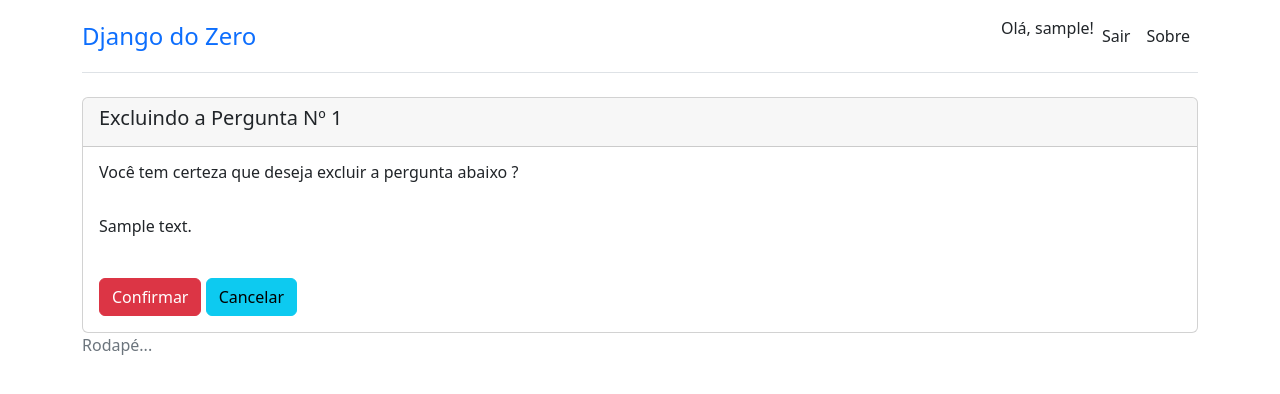
After one commit to adriano-ferrari/vamos_codar, a Django app: page /enquete/1/delete in a window 1280 px wide. The commit adds this page. Shown: the top 394 px of the page. Run offline with Django 5.2, Linux system fonts and the light colour scheme; a user stored in the database is signed in; tables that the repository leaves empty hold one stand-in row (values such as "Sample post").

Commit message:
[COMO EXCLUIR Registros - CRUD Básico] CRIE um Aplicativo WEB [Django do Zero #12]

```diff
--- /dev/null
+++ b/templates/polls/question_confirm_delete_form.html
@@ -0,0 +1,22 @@
+{% extends '_layout1.html' %} {# herda o layout do sistema #}
+
+{% block content %} {# substitui o bloco content em _layout1.html #}
+    <div class="card">
+        <div class="card-header">
+            <h5 class="card-title">Excluindo a Pergunta Nº {{ object.id }}</h5>
+        </div>
+
+        <div class="card-body">
+            <form method="post">
+                {% csrf_token %}
+                <h6>Você tem certeza que deseja excluir a pergunta abaixo ?</h6>
+                <br />
+                <p>{{ object.question_text }}</p>
+                <br />
+                <button type="submit" class="btn btn-danger">Confirmar</button>
+                <a href="{% url 'index' %}" class="btn btn-info">Cancelar</a>
+            </form>
+        </div>
+
+    </div>
+{% endblock %} {# fecha o bloco content #}
--- a/templates/polls/questions.html
+++ b/templates/polls/questions.html
@@ -15,6 +15,9 @@
                 {{ question.pub_date|date:"d/m/Y" }} | {{ question.question_text }} |
                 <a href="{% url 'question_edit' question.id %}" class="link-secondary">
                     Editar
+                </a>  |
+                <a href="{% url 'question_delete' question.id %}" class="link-secondary">
+                    Excluir
                 </a>
             </p>
         </article>
--- a/webapp/polls/urls.py
+++ b/webapp/polls/urls.py
@@ -4,7 +4,8 @@ from django.urls import path
 from .views import (
     index, ola,
     QuestionCreateView, question_create,
-    QuestionUpdateView, question_update
+    QuestionUpdateView, question_update,
+    QuestionDeleteView, question_delete,
     )
 
 
@@ -16,4 +17,6 @@ urlpatterns = [
     path('pergunta/create', question_create, name="poll_create"),
     path('enquete/<int:pk>/edit', QuestionUpdateView.as_view(), name="question_edit"),
     path('pergunta/<int:question_id>/update', question_update, name="question_update"),
+    path('enquete/<int:pk>/delete', QuestionDeleteView.as_view(), name="question_delete"),
+    path('pergunta/<int:question_id>/remove', question_delete, name="question_remove"),
 ]
--- a/webapp/polls/views.py
+++ b/webapp/polls/views.py
@@ -1,5 +1,5 @@
 from django.shortcuts import render, redirect, get_object_or_404
-from django.views.generic.edit import CreateView, UpdateView
+from django.views.generic.edit import CreateView, UpdateView, DeleteView
 from django.urls import reverse_lazy
 from django.contrib.auth.decorators import login_required
 from django.contrib.auth.mixins import LoginRequiredMixin
@@ -105,3 +105,30 @@ def question_update(request, question_id):
             return redirect("index")
 
     return render(request, 'polls/question_form.html', context)
+
+
+class QuestionDeleteView(LoginRequiredMixin, DeleteView):
+    model = Question
+    template_name = 'polls/question_confirm_delete_form.html'
+    success_url = reverse_lazy('index')
+    success_message = 'A pergunta foi excluída com sucesso.'
+
+    def form_valid(self, form):
+        messages.success(self.request, self.success_message)
+        return super(QuestionDeleteView, self).form_valid(form)
+
+
+@login_required
+def question_delete(request, question_id):
+    context = {}
+    # recupera a pergunta pelo id (chave primária)
+    question = get_object_or_404(Question, id=question_id)
+    context['object'] = question
+
+    if request.method == "POST":
+        # Exclui o objeto / registro.
+        question.delete()
+        messages.success(request, 'A pergunta foi excluída com sucesso.')
+        return redirect("index")
+
+    return render(request, "polls/question_confirm_delete_form.html", context)
```
